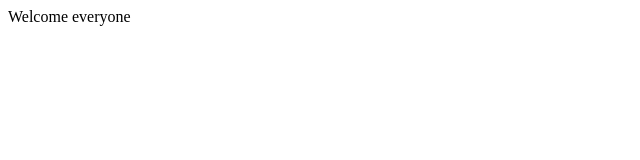
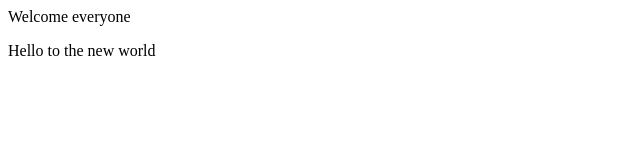
Before and after one commit to SachinChs/javacode2, a plain HTML site: page index.html in a window 1280 px wide. Shown: the whole page, without its empty margins (0-640 px from the left). Drawn offline with Linux system fonts and the light colour scheme.

Commit message:
added line 4

```diff
--- a/index.html
+++ b/index.html
@@ -1,3 +1,4 @@
 <p>
     Welcome everyone
 </p>
+<a> Hello to the new world</a>
```
